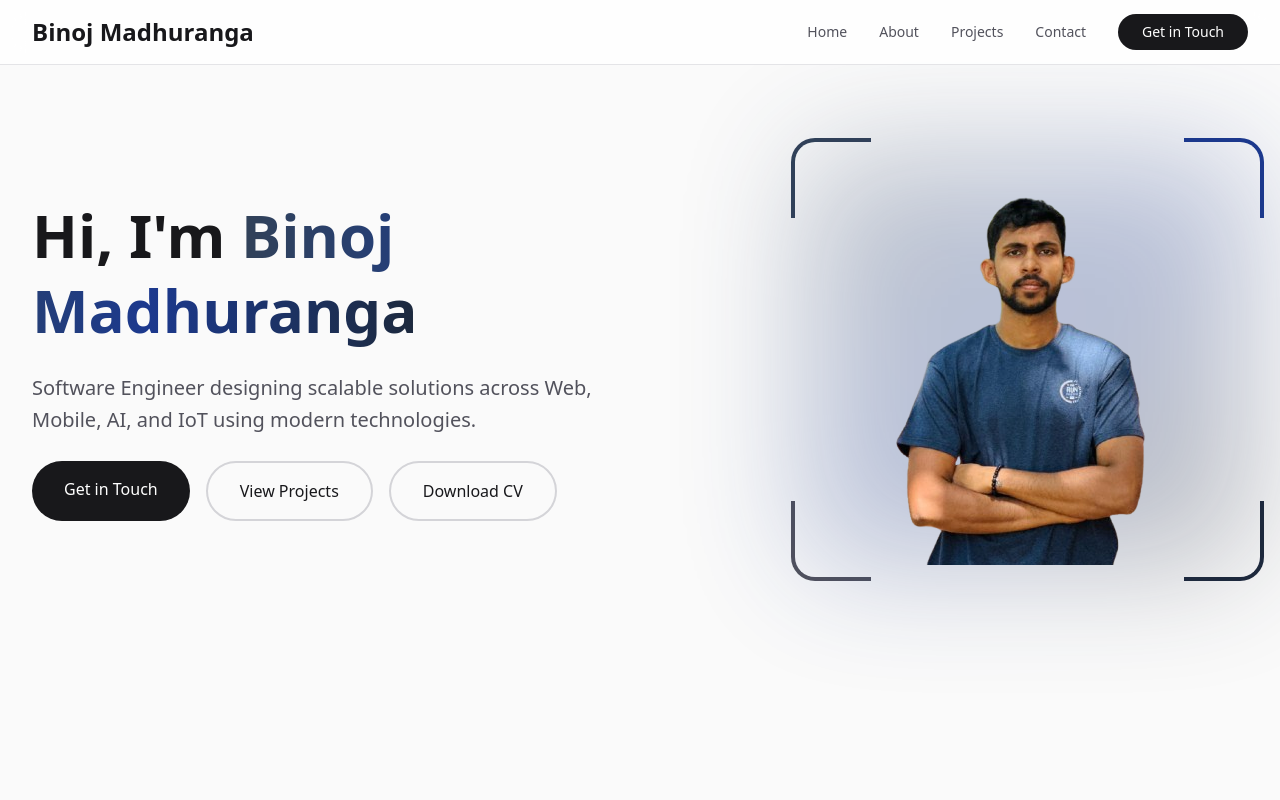
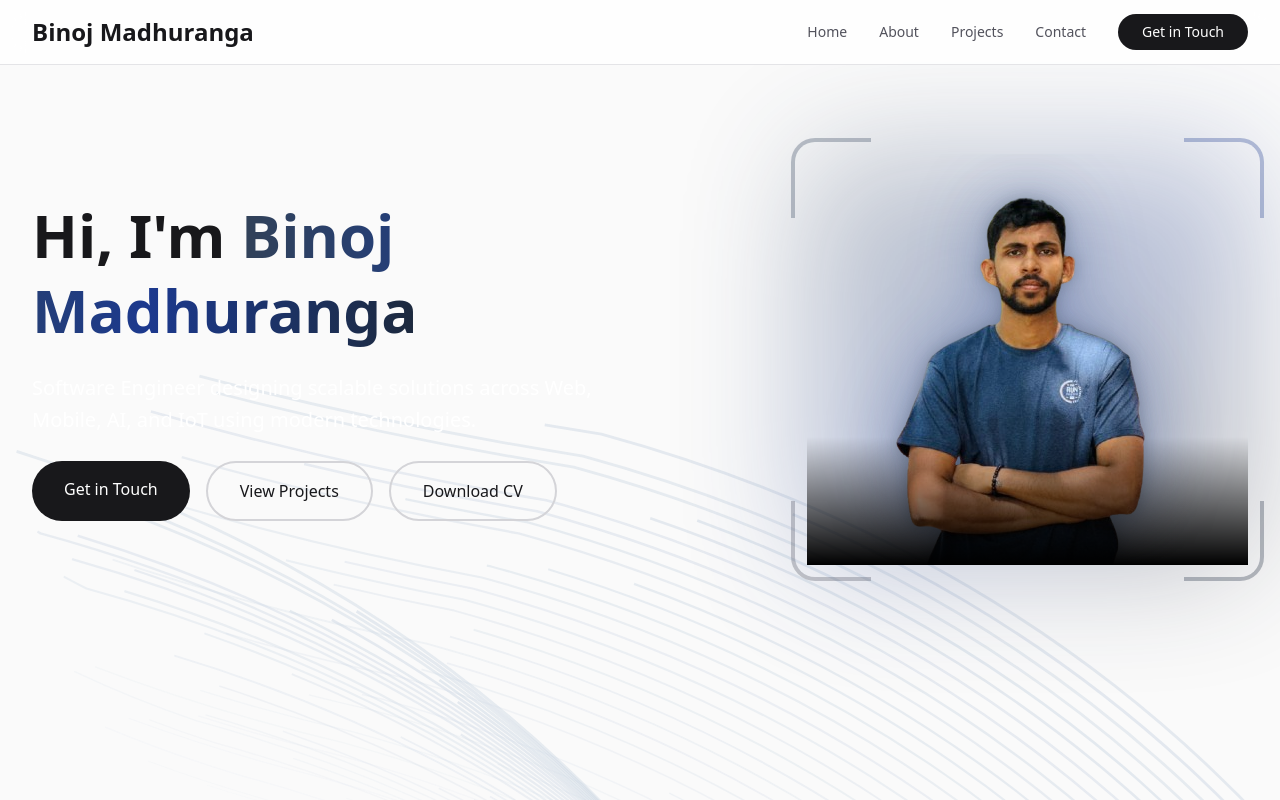
Before and after one commit to binojmadhuranga/my-new-portfolio, a Next.js app: page / in a window 1280 px wide. Shown: the top 800 px of the page. Built offline with nearby package versions, Linux system fonts and the light colour scheme.

Commit message:
Enhance Hero component with animated background paths and improve styles; add utility function for class merging

```diff
--- a/components/sections/Hero.tsx
+++ b/components/sections/Hero.tsx
@@ -1,16 +1,23 @@
 import Image from "next/image";
+import { BackgroundPaths } from "@/components/ui/background-paths";
 
 export default function Hero() {
   return (
-    <section id="home" className="pt-32 pb-20 lg:pt-[12%] lg:pb-32 px-4 sm:px-6 lg:px-8 min-h-screen lg:min-h-[calc(100vh+10rem)]">
-      <div className="max-w-7xl mx-auto h-full">
+    <section id="home" className="pt-32 pb-20 lg:pt-[12%] lg:pb-32 px-4 sm:px-6 lg:px-8 min-h-screen lg:min-h-[calc(100vh+10rem)] relative">
+      {/* Animated Background Paths - Full Height */}
+      <div className="absolute inset-0 overflow-hidden">
+        <BackgroundPaths />
+      </div>
+
+      <div className="max-w-7xl mx-auto h-full relative z-10">
         <div className="grid grid-cols-1 lg:grid-cols-2 gap-12 items-center h-full">
           {/* Text Content */}
-          <div className="space-y-6">
+          <div className="space-y-6 relative">
+
             <h1 className="text-5xl md:text-6xl font-bold text-zinc-900 dark:text-zinc-50 leading-tight">
               Hi, I'm <span className="text-transparent bg-clip-text bg-gradient-to-r from-slate-700 via-blue-900 to-slate-800 dark:from-slate-200 dark:via-blue-400 dark:to-slate-300">Binoj Madhuranga</span>
             </h1>
-            <p className="text-xl text-zinc-600 dark:text-zinc-400 leading-relaxed">
+            <p className="text-xl text-white  leading-relaxed">
               Software Engineer designing scalable solutions across Web, Mobile, AI, and IoT using modern technologies.
             </p>
             <div className="flex gap-2 sm:gap-4">
@@ -40,20 +47,26 @@ export default function Hero() {
           <div className="relative flex justify-center lg:justify-end">
             <div className="relative inline-block group animate-[popup_1.5s_ease-out]">
               {/* Animated corner decorations */}
-              <div className="absolute -top-4 -left-4 w-20 h-20 border-t-4 border-l-4 border-slate-700 dark:border-slate-400 rounded-tl-3xl transition-all duration-700 group-hover:w-24 group-hover:h-24 group-hover:-top-6 group-hover:-left-6"></div>
-              <div className="absolute -top-4 -right-4 w-20 h-20 border-t-4 border-r-4 border-blue-900 dark:border-blue-500 rounded-tr-3xl transition-all duration-700 group-hover:w-24 group-hover:h-24 group-hover:-top-6 group-hover:-right-6"></div>
-              <div className="absolute -bottom-4 -left-4 w-20 h-20 border-b-4 border-l-4 border-zinc-600 dark:border-zinc-500 rounded-bl-3xl transition-all duration-700 group-hover:w-24 group-hover:h-24 group-hover:-bottom-6 group-hover:-left-6"></div>
-              <div className="absolute -bottom-4 -right-4 w-20 h-20 border-b-4 border-r-4 border-slate-800 dark:border-slate-300 rounded-br-3xl transition-all duration-700 group-hover:w-24 group-hover:h-24 group-hover:-bottom-6 group-hover:-right-6"></div>
+              <div className="hidden md:block absolute -top-4 -left-4 w-20 h-20 border-t-4 border-l-4 border-slate-700 dark:border-slate-400 rounded-tl-3xl transition-all duration-700 group-hover:w-24 group-hover:h-24 group-hover:-top-6 group-hover:-left-6 opacity-30 group-hover:opacity-50"></div>
+              <div className="hidden md:block absolute -top-4 -right-4 w-20 h-20 border-t-4 border-r-4 border-blue-900 dark:border-blue-500 rounded-tr-3xl transition-all duration-700 group-hover:w-24 group-hover:h-24 group-hover:-top-6 group-hover:-right-6 opacity-30 group-hover:opacity-50"></div>
+              <div className="hidden md:block absolute -bottom-4 -left-4 w-20 h-20 border-b-4 border-l-4 border-zinc-600 dark:border-zinc-500 rounded-bl-3xl transition-all duration-700 group-hover:w-24 group-hover:h-24 group-hover:-bottom-6 group-hover:-left-6 opacity-30 group-hover:opacity-50"></div>
+              <div className="hidden md:block absolute -bottom-4 -right-4 w-20 h-20 border-b-4 border-r-4 border-slate-800 dark:border-slate-300 rounded-br-3xl transition-all duration-700 group-hover:w-24 group-hover:h-24 group-hover:-bottom-6 group-hover:-right-6 opacity-30 group-hover:opacity-50"></div>
 
               {/* Glowing background effect */}
               <div className="absolute inset-0 bg-gradient-to-br from-slate-700 via-blue-900 to-zinc-800 rounded-3xl blur-3xl opacity-15 animate-pulse"></div>
 
               {/* Profile Image */}
               <div className="relative overflow-hidden transition-transform duration-700 group-hover:scale-105">
+                {/* Dark gradient overlay at bottom */}
+                <div className="absolute bottom-0 left-0 right-0 h-32 bg-gradient-to-t from-black via-black/50 to-transparent pointer-events-none z-10"></div>
+
                 <img
                   src="/profile.png"
                   alt="Binoj Madhuranga"
-                  className="max-w-md w-full h-auto object-contain transition-all duration-500"
+                  className="max-w-md w-full h-auto object-contain transition-all duration-500 relative z-0"
+                  style={{
+                    filter: 'drop-shadow(0 0 8px rgba(71, 85, 105, 0.4)) drop-shadow(0 0 36px rgba(30, 58, 138, 0.3)) drop-shadow(0 0 24px rgba(100, 116, 139, 0.2))'
+                  }}
                 />
               </div>
             </div>
--- /dev/null
+++ b/components/ui/background-paths.tsx
@@ -0,0 +1,59 @@
+"use client";
+
+import { motion } from "framer-motion";
+
+function FloatingPaths({ position }: { position: number }) {
+    const paths = Array.from({ length: 36 }, (_, i) => ({
+        id: i,
+        d: `M-${380 - i * 5 * position} -${189 + i * 6}C-${
+            380 - i * 5 * position
+        } -${189 + i * 6} -${312 - i * 5 * position} ${216 - i * 6} ${
+            152 - i * 5 * position
+        } ${343 - i * 6}C${616 - i * 5 * position} ${470 - i * 6} ${
+            684 - i * 5 * position
+        } ${875 - i * 6} ${684 - i * 5 * position} ${875 - i * 6}`,
+        color: `rgba(15,23,42,${0.1 + i * 0.03})`,
+        width: 0.5 + i * 0.03,
+    }));
+
+    return (
+        <div className="absolute inset-0 pointer-events-none">
+            <svg
+                className="w-full h-full text-slate-300 dark:text-blue-200"
+                viewBox="0 0 696 316"
+                fill="none"
+            >
+                <title>Background Paths</title>
+                {paths.map((path) => (
+                    <motion.path
+                        key={path.id}
+                        d={path.d}
+                        stroke="currentColor"
+                        strokeWidth={path.width}
+                        strokeOpacity={0.1 + path.id * 0.03}
+                        initial={{ pathLength: 0.3, opacity: 0.6 }}
+                        animate={{
+                            pathLength: 1,
+                            opacity: [0.3, 0.6, 0.3],
+                            pathOffset: [0, 1, 0],
+                        }}
+                        transition={{
+                            duration: 20 + Math.random() * 10,
+                            repeat: Number.POSITIVE_INFINITY,
+                            ease: "linear",
+                        }}
+                    />
+                ))}
+            </svg>
+        </div>
+    );
+}
+
+export function BackgroundPaths() {
+    return (
+        <div className="absolute inset-0">
+            <FloatingPaths position={1} />
+            <FloatingPaths position={-1} />
+        </div>
+    );
+}
--- /dev/null
+++ b/lib/utils.ts
@@ -0,0 +1,6 @@
+import { clsx, type ClassValue } from "clsx"
+import { twMerge } from "tailwindcss/merge"
+
+export function cn(...inputs: ClassValue[]) {
+  return twMerge(clsx(inputs))
+}
--- a/package.json
+++ b/package.json
@@ -9,6 +9,9 @@
     "lint": "eslint"
   },
   "dependencies": {
+    "@radix-ui/react-slot": "^1.2.4",
+    "class-variance-authority": "^0.7.1",
+    "framer-motion": "^12.26.2",
     "next": "16.1.1",
     "react": "19.2.3",
     "react-dom": "19.2.3"
```
Also changed, not shown: 1 other file (tests, documents, lock files or other folders).
